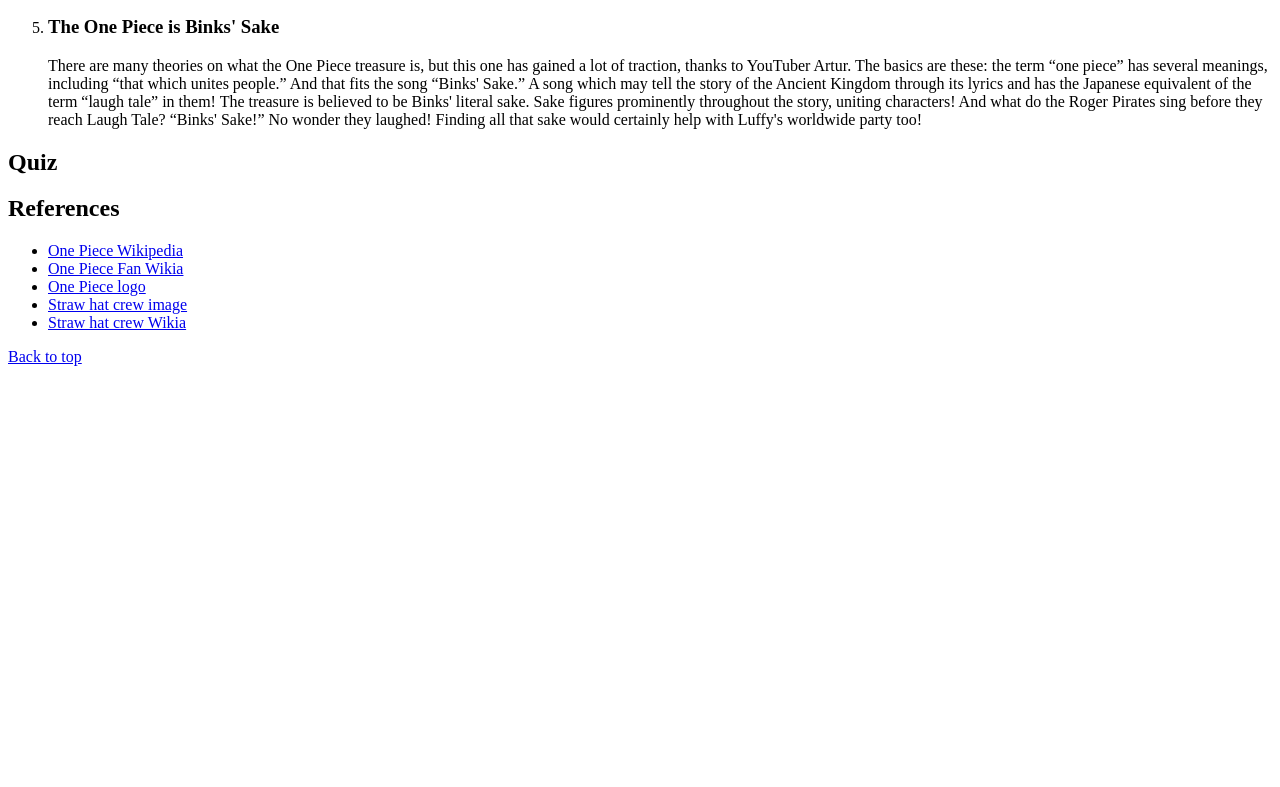
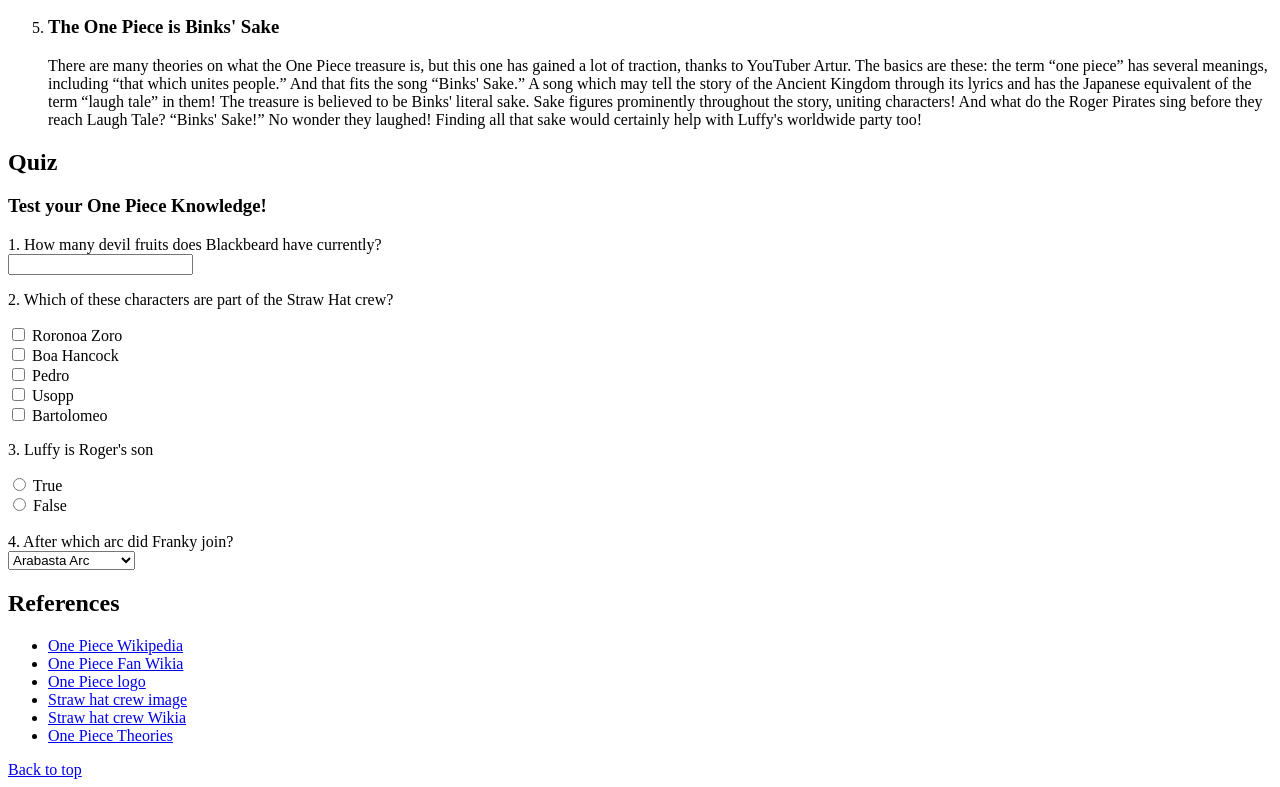
Before and after one commit to kailash-s/full_stack, a plain HTML site: page html/project/index.html in a window 1280 px wide. Shown: the part 3710-4497 px from the top of the page. Before the commit the page ends 4084 px from the top, so only its background shows below. Drawn offline with Linux system fonts and the light colour scheme.

Commit message:
form started and footer updated

```diff
--- a/html/project/index.html
+++ b/html/project/index.html
@@ -192,8 +192,40 @@
       <section>
         <h2 id="quiz">Quiz</h2>
         <!-- form needed for quiz -->
+        <form action="/practice.html" method="POST">
+          <h3>Test your One Piece Knowledge!</h3>
+          <!-- number input -->
+          <label for="blackbeard">1. How many devil fruits does Blackbeard have currently?</label><br>
+          <input type="number" id="blackbeard" name="blackbeard" step="1" min="0">
+          <!-- checkbox input -->
+          <p>2. Which of these characters are part of the Straw Hat crew?</p>
+          <input type="checkbox" id="zoro" name="crew" value="zoro">
+          <label for="zoro">Roronoa Zoro</label><br>
+          <input type="checkbox" id="hancock" name="crew" value="hancock">
+          <label for="hancock">Boa Hancock</label><br>
+          <input type="checkbox" id="pedro" name="crew" value="pedro">
+          <label for="pedro">Pedro</label><br>
+          <input type="checkbox" id="usopp" name="crew" value="usopp">
+          <label for="usopp">Usopp</label><br>
+          <input type="checkbox" id="bartolomeo" name="crew" value="bartolomeo">
+          <label for="bartolomeo">Bartolomeo</label>
+          <!-- radio button input -->
+          <p>3. Luffy is Roger's son</p>
+          <input type="radio" id="true" value="true" name="son">
+          <label for="true">True</label><br>
+          <input type="radio" name="son" id="false" value="false">
+          <label for="false">False</label><br><br>
+          <!-- dropdown list input -->
+          <label for="franky">4. After which arc did Franky join?</label><br>
+          <select name="franky" id="franky">
+            <option value="arabasta">Arabasta Arc</option>
+            <option value="ennies-lobby">Ennies Lobby Arc</option>
+            <option value="thriller-bark">Thriller Bark Arc</option>
+            <option value="drum-island">Drum Island Arc</option>
+          </select>
+          <!-- datalist input -->
+        </form>
       </section>
-      <article></article>
       <aside></aside>
       <!-- look into how to use article and aside tags for this webpage -->
     </main>
@@ -206,6 +238,7 @@
         <li><a href="https://www.deviantart.com/zerocustom1989/art/One-Piece-Logo-83070601" target="_blank">One Piece logo</a></li>
         <li><a href="https://en.wikipedia.org/wiki/List_of_One_Piece_characters" target="_blank">Straw hat crew image</a></li>
         <li><a href="https://onepiece.fandom.com/wiki/Straw_Hat_Pirates#Crew_Members" target="_blank">Straw hat crew Wikia</a></li>
+        <li><a href="https://www.watchmojo.com/articles/top-10-one-piece-fan-theories-that-could-be-true" target="_blank">One Piece Theories</a></li>
       </ul>
       <a href="#top">Back to top</a>
     </footer>
```
